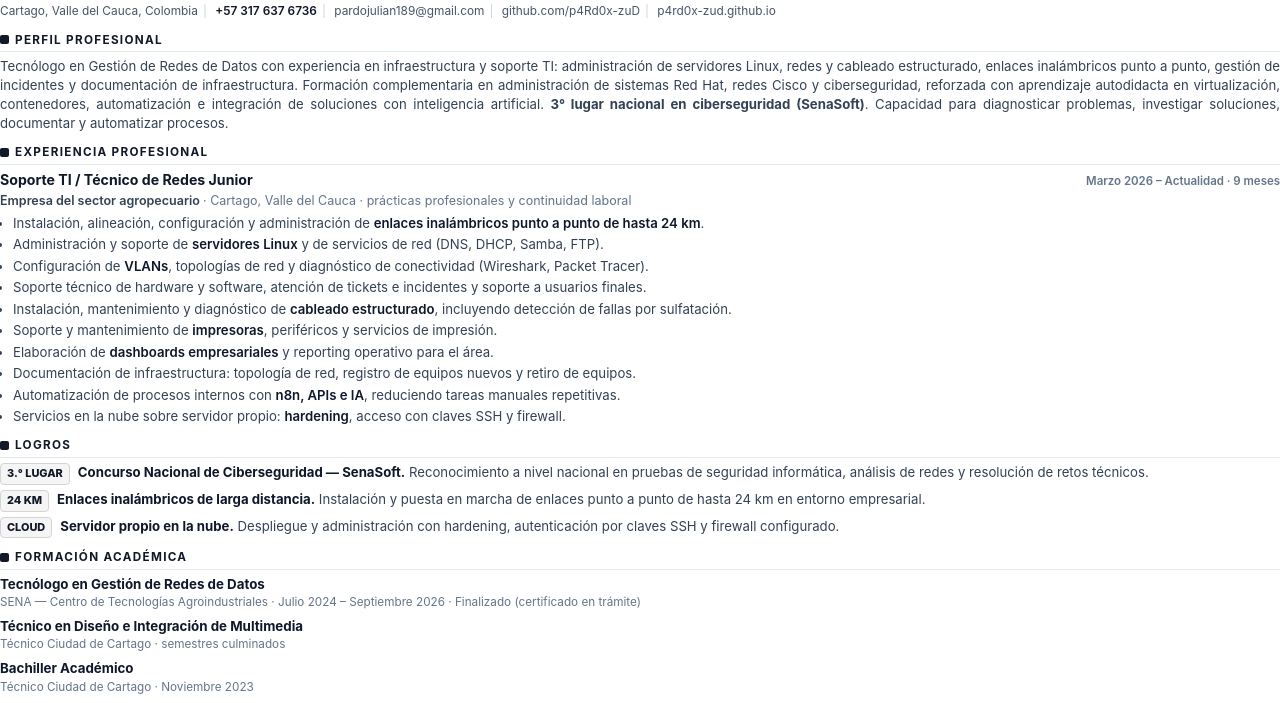
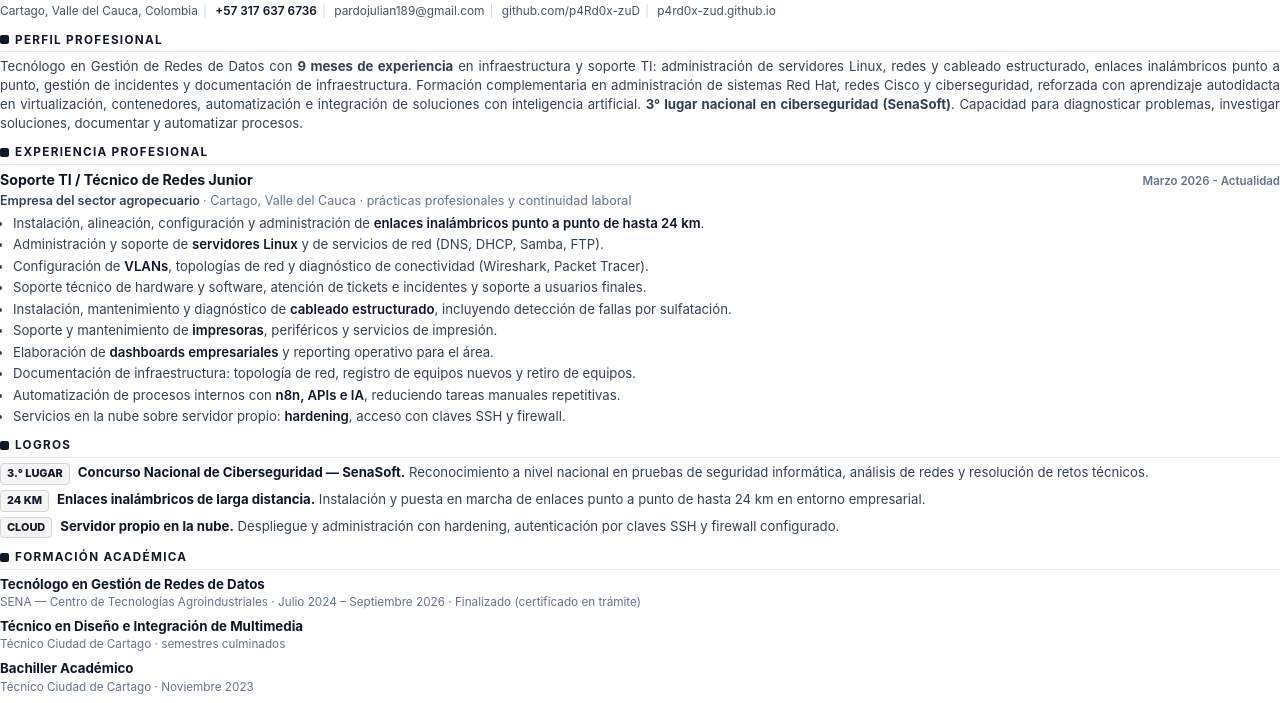
Before and after one commit to p4Rd0x-zuD/p4Rd0x-zuD.github.io, a plain HTML site: page cv/cv.html in a window 1280 px wide. Shown: the part 71-774 px from the top of the page. Drawn offline with Linux system fonts and the light colour scheme.

Commit message:
ats: fechas limpias (Marzo 2026 - Actualidad) y '9 meses de experiencia' en el perfil

```diff
--- a/cv/cv.html
+++ b/cv/cv.html
@@ -101,7 +101,7 @@
 <section>
   <h2>Perfil profesional</h2>
   <p class="profile">
-    Tecnólogo en Gestión de Redes de Datos con experiencia en infraestructura y soporte TI:
+    Tecnólogo en Gestión de Redes de Datos con <b>9 meses de experiencia</b> en infraestructura y soporte TI:
     administración de servidores Linux, redes y cableado estructurado, enlaces inalámbricos
     punto a punto, gestión de incidentes y documentación de infraestructura. Formación
     complementaria en administración de sistemas Red Hat, redes Cisco y ciberseguridad, reforzada
@@ -116,7 +116,7 @@
   <div class="job">
     <div class="job-head">
       <p class="job-title">Soporte TI / Técnico de Redes Junior</p>
-      <span class="when">Marzo 2026 – Actualidad · 9 meses</span>
+      <span class="when">Marzo 2026 - Actualidad</span>
     </div>
     <p class="company">Empresa del sector agropecuario <em>· Cartago, Valle del Cauca · prácticas profesionales y continuidad laboral</em></p>
     <ul>
```
Also changed, not shown: 1 other file.
